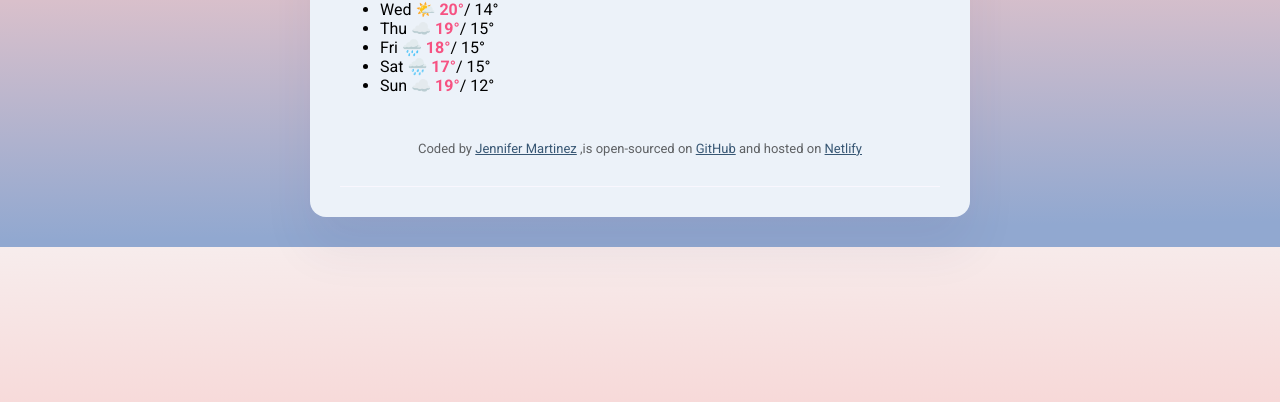
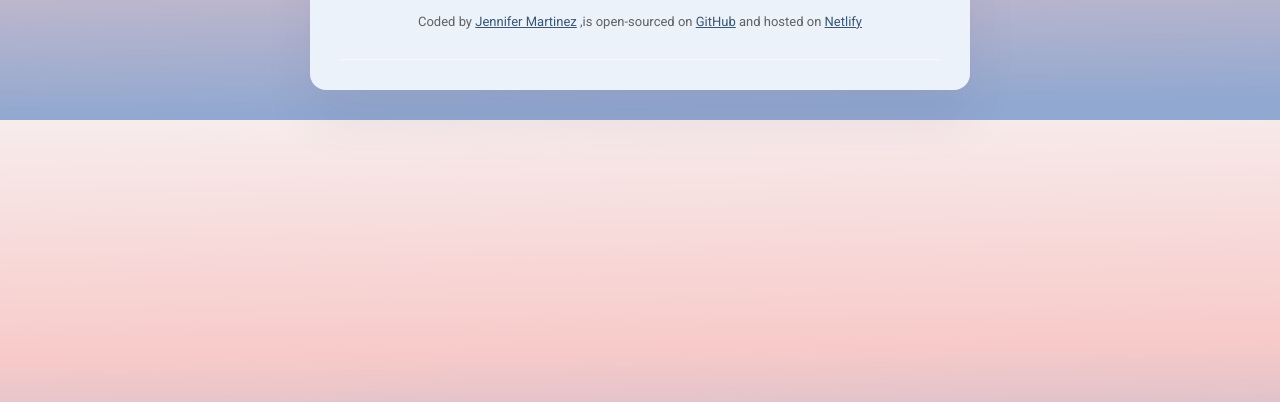
Before and after one commit to jenmar02/clima, a plain HTML site: page index.html in a window 1280 px wide. Shown: the part 398-800 px from the top of the page. Drawn offline with nearby package versions, Linux system fonts and the light colour scheme; no server answers.

Commit message:
removed all of the forecast stuff

```diff
--- a/index.html
+++ b/index.html
@@ -64,43 +64,6 @@
           <button class="celsius-button">°C</button> |
           <button class="fahrenheit-button">°F</button>
         </div>
-        <ul class="day-list">
-          <li class="day-container">
-            <span class="day-name">Wed</span>
-            <span class="weather-icon">🌤️</span>
-            <span class="hi-low-temp"
-              ><strong class="pink-bold">20°</strong>/ 14°</span
-            >
-          </li>
-          <li class="day-container">
-            <span class="day-name">Thu</span>
-            <span class="weather-icon">☁️</span>
-            <span class="hi-low-temp"
-              ><strong class="pink-bold">19°</strong>/ 15°</span
-            >
-          </li>
-          <li class="day-container">
-            <span class="day-name">Fri</span>
-            <span class="weather-icon">🌧️</span>
-            <span class="hi-low-temp"
-              ><strong class="pink-bold">18°</strong>/ 15°</span
-            >
-          </li>
-          <li class="day-container">
-            <span class="day-name">Sat</span>
-            <span class="weather-icon">🌧️</span>
-            <span class="hi-low-temp"
-              ><strong class="pink-bold">17°</strong>/ 15°</span
-            >
-          </li>
-          <li class="day-container">
-            <span class="day-name">Sun</span>
-            <span class="weather-icon">☁️</span>
-            <span class="hi-low-temp"
-              ><strong class="pink-bold">19°</strong>/ 12°</span
-            >
-          </li>
-        </ul>
       </main>
       <footer>
         Coded by
```
Also changed, not shown: src/index.css (+0 -30 lines).
